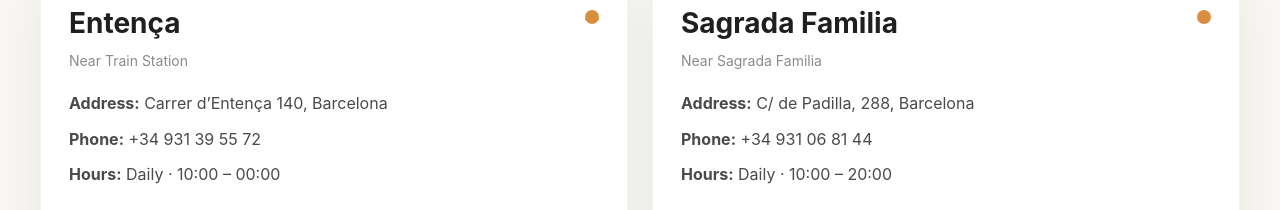
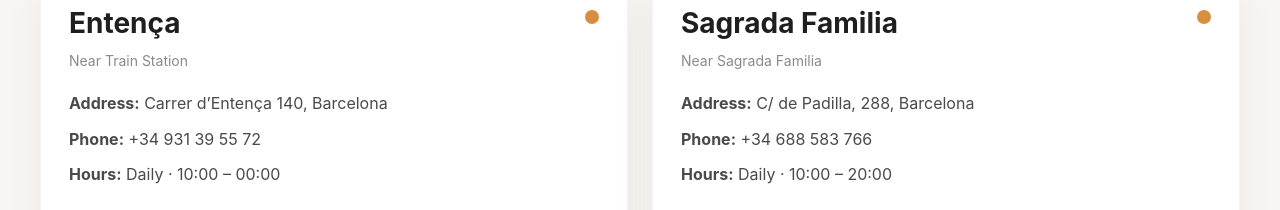
Before and after one commit to YongChen2/ibericothai, a Next.js app: page / in a window 1280 px wide. Shown: the part 1040-1250 px from the top of the page. Built offline with nearby package versions, Linux system fonts and the light colour scheme.

Commit message:
Update page.tsx

```diff
--- a/app/page.tsx
+++ b/app/page.tsx
@@ -14,7 +14,7 @@
       name: "Sagrada Familia",
       subtitle: "Near Sagrada Familia",
       address: "C/ de Padilla, 288, Barcelona",
-      phone: "+34 931 06 81 44",
+      phone: "+34 688 583 766",
       hours: "Daily · 10:00 – 20:00",
       map: "https://maps.google.com/?q=Carrer+de+Padilla+288+Barcelona",
     },
```
